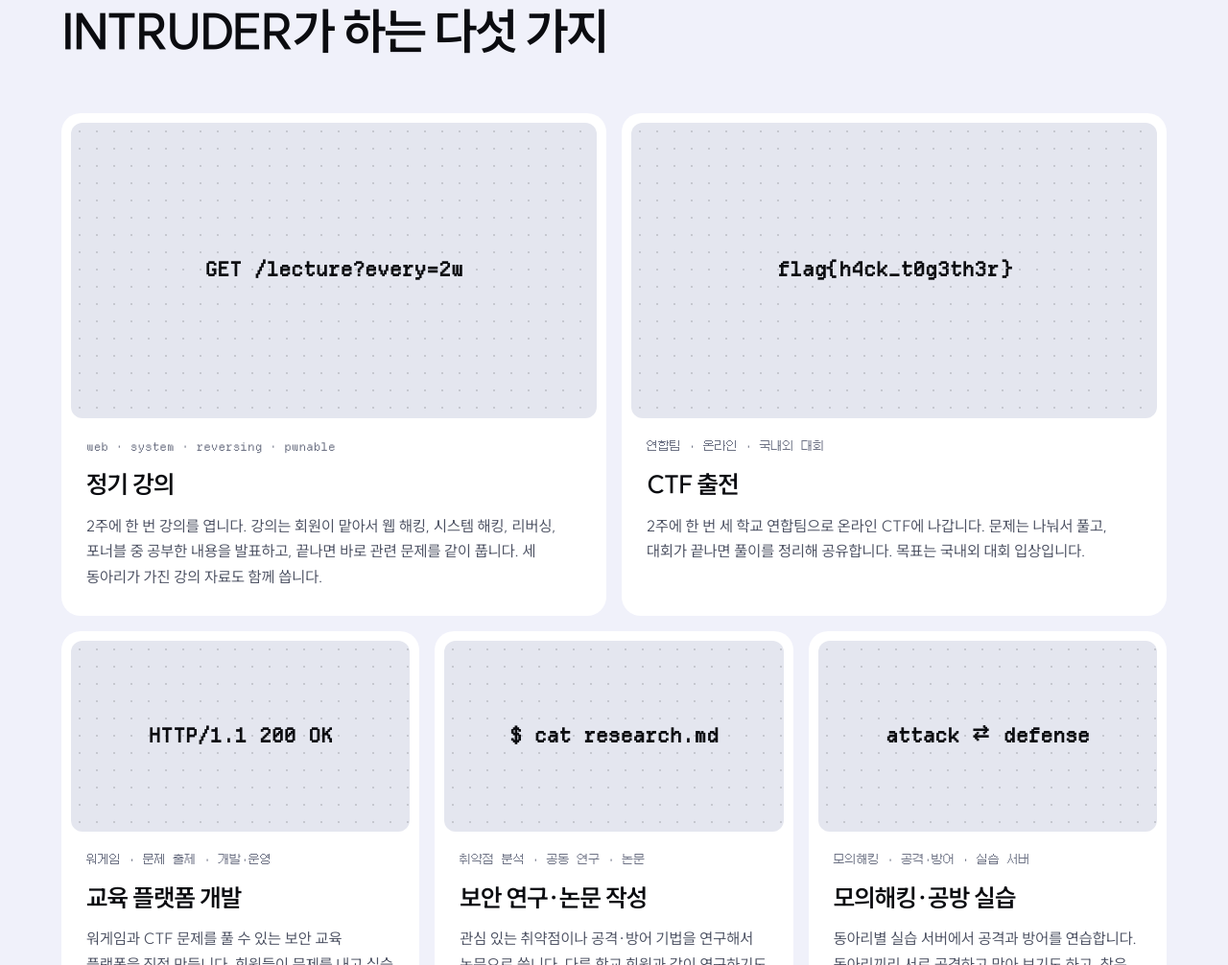
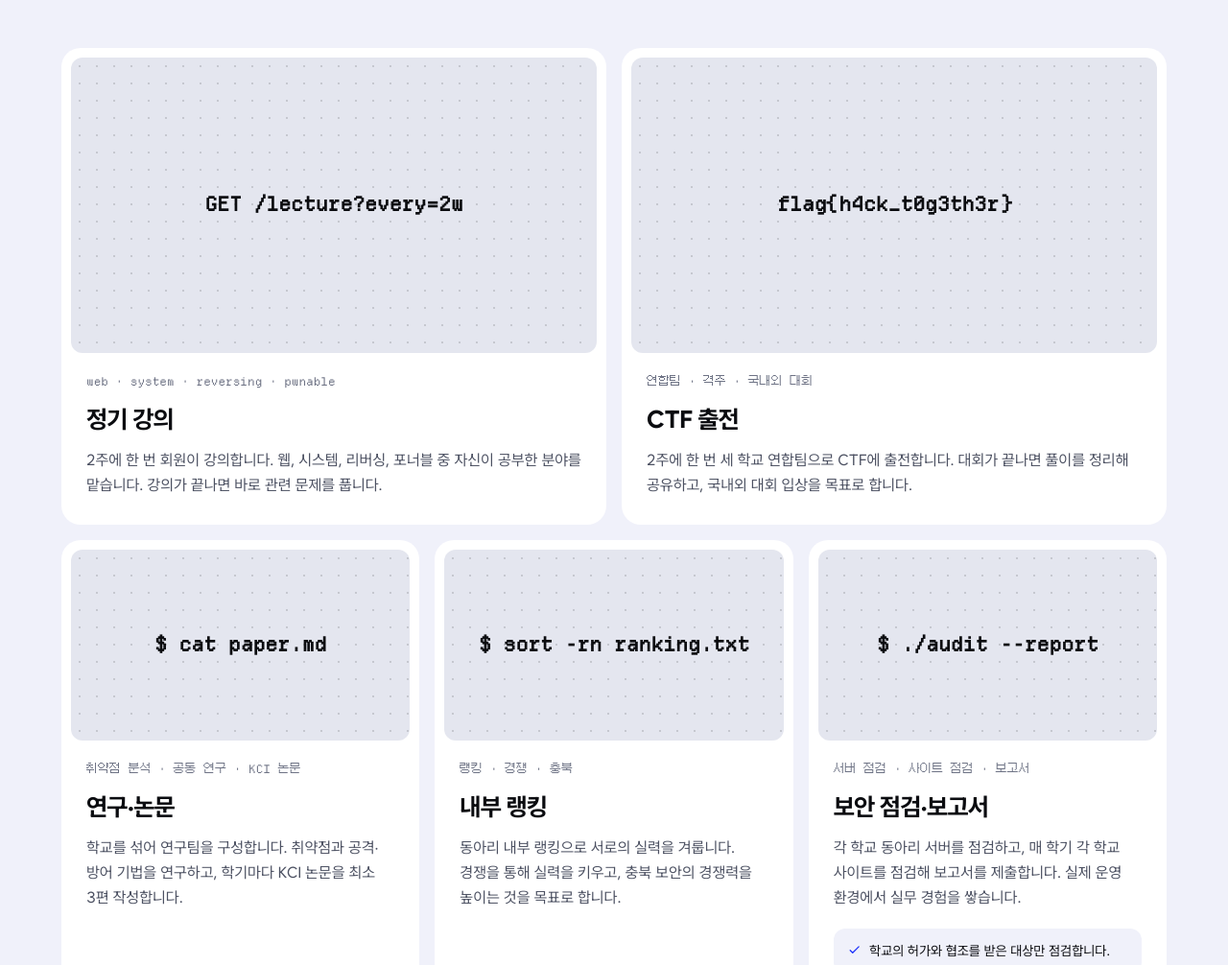
Before and after one commit to gaeul910/heukgaek-front, a plain HTML site: page dist/index.html in a window 1280 px wide. Shown: the part 1794-2800 px from the top of the page at 96% size. Drawn offline with Linux system fonts and the light colour scheme.

Commit message:
문구 개편과 한글 폰트를 Wanted Sans로 교체
- 히어로: 충북을 대표하는 보안 연합 동아리 INTRUDER!
- 소개를 "한 학교만으로는 부족했던 사람과 분야를 세 학교가 함께 채운다"는 이유 중심으로 다시 씀
- 활동 카드: 정기 강의, CTF, 연구·논문(학기마다 KCI 논문 최소 3편), 내부 랭킹, 보안 점검·보고서(허가받은 대상만)
- 운영 주기, 모집 STEP 문구를 실제 버튼 동작과 구글 폼 항목에 맞춤, og:url을 현재 주소로
- 한글 본문·제목 폰트를 SUIT에서 Wanted Sans로(OFL, tools/fonts-src/)

```diff
--- a/dist/index.html
+++ b/dist/index.html
@@ -4,14 +4,14 @@
   <meta charset="UTF-8">
   <meta name="viewport" content="width=device-width, initial-scale=1">
   <meta name="theme-color" content="#f0f1fa">
-  <meta name="description" content="청주대 CUHA, 서원대 SISL, 충북대 CERT가 함께 만든 충북 대학 보안 연합동아리 INTRUDER입니다. 정기 강의와 CTF 출전, 연구와 실습을 함께 진행합니다.">
+  <meta name="description" content="청주대 CUHA, 서원대 SISL, 충북대 CERT가 함께 만든 충북 대학 보안 연합동아리 INTRUDER입니다. 정기 강의, CTF 출전, 연구와 보안 점검으로 실무 경험을 쌓습니다.">
   <meta property="og:title" content="INTRUDER · 043 Forbidden? Hackbidden.">
   <meta property="og:description" content="청주대 CUHA, 서원대 SISL, 충북대 CERT가 함께 만든 충북 대학 보안 연합동아리 INTRUDER입니다.">
   <meta property="og:type" content="website">
-  <meta property="og:url" content="https://heukgaek-security.thoughtfulname1.chatgpt.site">
+  <meta property="og:url" content="https://cifrar.cju.ac.kr/blackhack/">
   <link rel="icon" href="assets/favicon.svg?v=043" type="image/svg+xml">
   <link rel="apple-touch-icon" href="assets/apple-touch-icon.png?v=043">
-  <link rel="preload" href="assets/fonts/suit-subset.woff2" as="font" type="font/woff2" crossorigin>
+  <link rel="preload" href="assets/fonts/wanted-subset.woff2" as="font" type="font/woff2" crossorigin>
   <link rel="stylesheet" href="styles.css">
   <title>INTRUDER · 충북 대학 보안 연합동아리</title>
   <script>document.documentElement.classList.add('js')</script>
@@ -57,7 +57,7 @@
       <div class="hero-bottom container">
         <h1 id="hero-title" class="hero-title reveal">043 Forbidden?<br><span class="accent">Hackbidden.</span></h1>
         <div class="hero-side reveal" style="--d:.15s">
-          <p class="hero-sub">청주대 CUHA, 서원대 SISL, 충북대 CERT가 함께 만든 보안 연합동아리입니다.</p>
+          <p class="hero-sub">충북을 대표하는 보안 연합 동아리 INTRUDER!</p>
           <div class="hero-actions">
             <a class="button" href="#join">지원하기<svg class="icon"><use href="#arrow"/></svg></a>
             <span class="scroll-hint" aria-hidden="true">Scroll to explore</span>
@@ -76,46 +76,46 @@
 
     <section id="about" class="about container section" aria-labelledby="about-title">
       <h2 id="about-title" class="section-label reveal">소개</h2>
-      <p class="statement reveal">혼자 문제를 붙잡고 있다가 막힌 적이 있다면, INTRUDER에는 물어볼 사람이 <span class="accent">세 학교만큼</span> 있습니다.</p>
-      <p class="about-body reveal">2주에 한 번은 회원이 직접 강의하고, 2주에 한 번은 연합팀으로 CTF에 나갑니다. 관심 분야가 맞으면 학교와 상관없이 팀을 꾸려 연구나 개발도 합니다. 대회가 끝나면 풀이를 정리해서 같이 봅니다.</p>
+      <p class="statement reveal">한 학교만으로는 부족했던 사람과 분야를 <span class="accent">세 학교</span>가 함께 채웁니다.</p>
+      <p class="about-body reveal">학교마다 잘하는 분야가 다릅니다. 각 학교의 강점을 서로 나누고, 함께 대회에 나가고 논문을 쓰며 경험을 쌓습니다. 이렇게 쌓은 경험이 회원들의 취업으로 이어지도록 돕는 것이 목표입니다.</p>
     </section>
 
     <section id="activities" class="activities container section" aria-labelledby="activities-title">
       <div class="section-head">
         <h2 id="activities-title" class="section-label reveal">활동</h2>
-        <p class="section-title reveal">INTRUDER가 하는 다섯 가지</p>
+        <p class="section-title reveal">INTRUDER의 다섯 가지 활동</p>
       </div>
       <ol class="activity-grid">
         <li class="card activity reveal">
           <div class="card-visual" aria-hidden="true"><code>GET /lecture?every=2w</code></div>
           <p class="tags">web · system · reversing · pwnable</p>
           <h3>정기 강의</h3>
-          <p class="desc">2주에 한 번 강의를 엽니다. 강의는 회원이 맡아서 웹 해킹, 시스템 해킹, 리버싱, 포너블 중 공부한 내용을 발표하고, 끝나면 바로 관련 문제를 같이 풉니다. 세 동아리가 가진 강의 자료도 함께 씁니다.</p>
+          <p class="desc">2주에 한 번 회원이 강의합니다. 웹, 시스템, 리버싱, 포너블 중 자신이 공부한 분야를 맡습니다. 강의가 끝나면 바로 관련 문제를 풉니다.</p>
         </li>
         <li class="card activity reveal" style="--d:.08s">
           <div class="card-visual" aria-hidden="true"><code>flag{h4ck_t0g3th3r}</code></div>
-          <p class="tags">연합팀 · 온라인 · 국내외 대회</p>
+          <p class="tags">연합팀 · 격주 · 국내외 대회</p>
           <h3>CTF 출전</h3>
-          <p class="desc">2주에 한 번 세 학교 연합팀으로 온라인 CTF에 나갑니다. 문제는 나눠서 풀고, 대회가 끝나면 풀이를 정리해 공유합니다. 목표는 국내외 대회 입상입니다.</p>
+          <p class="desc">2주에 한 번 세 학교 연합팀으로 CTF에 출전합니다. 대회가 끝나면 풀이를 정리해 공유하고, 국내외 대회 입상을 목표로 합니다.</p>
         </li>
         <li class="card activity reveal">
-          <div class="card-visual" aria-hidden="true"><code>HTTP/1.1 200 OK</code></div>
-          <p class="tags">워게임 · 문제 출제 · 개발·운영</p>
-          <h3>교육 플랫폼 개발</h3>
-          <p class="desc">워게임과 CTF 문제를 풀 수 있는 보안 교육 플랫폼을 직접 만듭니다. 회원들이 문제를 내고 실습 환경과 학습 자료를 정리하며, 플랫폼 개발과 운영에도 참여합니다.</p>
+          <div class="card-visual" aria-hidden="true"><code>$ cat paper.md</code></div>
+          <p class="tags">취약점 분석 · 공동 연구 · KCI 논문</p>
+          <h3>연구·논문</h3>
+          <p class="desc">학교를 섞어 연구팀을 구성합니다. 취약점과 공격·방어 기법을 연구하고, 학기마다 KCI 논문을 최소 3편 작성합니다.</p>
         </li>
         <li class="card activity reveal" style="--d:.08s">
-          <div class="card-visual" aria-hidden="true"><code>$ cat research.md</code></div>
-          <p class="tags">취약점 분석 · 공동 연구 · 논문</p>
-          <h3>보안 연구·논문 작성</h3>
-          <p class="desc">관심 있는 취약점이나 공격·방어 기법을 연구해서 논문으로 씁니다. 다른 학교 회원과 같이 연구하기도 하고, 결과는 동아리 안에서 공유합니다.</p>
+          <div class="card-visual" aria-hidden="true"><code>$ sort -rn ranking.txt</code></div>
+          <p class="tags">랭킹 · 경쟁 · 충북</p>
+          <h3>내부 랭킹</h3>
+          <p class="desc">동아리 내부 랭킹으로 서로의 실력을 겨룹니다. 경쟁을 통해 실력을 키우고, 충북 보안의 경쟁력을 높이는 것을 목표로 합니다.</p>
         </li>
         <li class="card activity reveal" style="--d:.16s">
-          <div class="card-visual" aria-hidden="true"><code>attack ⇄ defense</code></div>
-          <p class="tags">모의해킹 · 공격·방어 · 실습 서버</p>
-          <h3>모의해킹·공방 실습</h3>
-          <p class="desc">동아리별 실습 서버에서 공격과 방어를 연습합니다. 동아리끼리 서로 공격하고 막아 보기도 하고, 찾은 취약점은 분석해서 어떻게 막는지까지 익힙니다.</p>
-          <p class="safety"><svg class="icon"><use href="#check"/></svg>실습은 허가된 시스템과 전용 실습 환경에서만 진행합니다.</p>
+          <div class="card-visual" aria-hidden="true"><code>$ ./audit --report</code></div>
+          <p class="tags">서버 점검 · 사이트 점검 · 보고서</p>
+          <h3>보안 점검·보고서</h3>
+          <p class="desc">각 학교 동아리 서버를 점검하고, 매 학기 각 학교 사이트를 점검해 보고서를 제출합니다. 실제 운영 환경에서 실무 경험을 쌓습니다.</p>
+          <p class="safety"><svg class="icon"><use href="#check"/></svg>학교의 허가와 협조를 받은 대상만 점검합니다.</p>
         </li>
       </ol>
     </section>
@@ -123,13 +123,13 @@
     <section id="how" class="how container section" aria-labelledby="how-title">
       <div class="section-head">
         <h2 id="how-title" class="section-label reveal">운영 방식</h2>
-        <p class="section-title reveal">INTRUDER가 돌아가는 주기</p>
+        <p class="section-title reveal">INTRUDER의 활동 주기</p>
       </div>
       <ul class="stats">
-        <li class="stat reveal"><span class="freq">격주</span><h3>정기 강의</h3><p class="stat-desc">온라인 강의와 실습</p></li>
-        <li class="stat reveal" style="--d:.08s"><span class="freq">격주</span><h3>CTF</h3><p class="stat-desc">온라인 대회에 연합팀으로 출전</p></li>
+        <li class="stat reveal"><span class="freq">격주</span><h3>정기 강의</h3><p class="stat-desc">회원 강의와 관련 문제 풀이</p></li>
+        <li class="stat reveal" style="--d:.08s"><span class="freq">격주</span><h3>CTF</h3><p class="stat-desc">세 학교 연합팀으로 출전</p></li>
         <li class="stat reveal" style="--d:.16s"><span class="freq">월 1회</span><h3>오프라인 모임</h3><p class="stat-desc">세 동아리 합동 모임</p></li>
-        <li class="stat reveal" style="--d:.24s"><span class="freq">상시</span><h3>프로젝트·연구</h3><p class="stat-desc">온라인으로 하고, 필요하면 오프라인에서 만납니다</p></li>
+        <li class="stat reveal" style="--d:.24s"><span class="freq">매 학기</span><h3>보안 점검</h3><p class="stat-desc">각 학교 사이트 점검과 보고서 제출</p></li>
       </ul>
     </section>
 
@@ -139,10 +139,10 @@
         <p class="section-title reveal">첫 모집 대상은 청주대 CUHA, 서원대 SISL, 충북대 CERT 회원입니다.</p>
       </div>
       <ol class="steps">
-        <li class="step reveal"><span class="step-num">STEP 01</span><h3>XSS 문제 풀기</h3><p>지원하기를 누르면 XSS 기초 문제가 나옵니다. 풀면 지원서로 넘어갑니다.</p></li>
-        <li class="step reveal" style="--d:.08s"><span class="step-num">STEP 02</span><h3>지원서 작성</h3><p>구글 폼에 관심 분야와 지원 동기를 적어 주세요.</p></li>
+        <li class="step reveal"><span class="step-num">STEP 01</span><h3>XSS 문제 풀기</h3><p>아래 '문제 풀러 가기'를 누르면 XSS 기초 문제가 열립니다. 문제를 풀면 같은 페이지에 지원서가 나타납니다.</p></li>
+        <li class="step reveal" style="--d:.08s"><span class="step-num">STEP 02</span><h3>지원서 작성</h3><p>구글 폼에 기본 정보와 지원 동기를 작성합니다. 지원 동기 끝에 사용한 페이로드를 함께 적어 주세요.</p></li>
       </ol>
-      <p class="notice reveal">모집 일정은 소속 동아리 공지에서 확인해 주세요.</p>
+      <p class="notice reveal">모집 일정은 소속 동아리 공지에서 확인해 주세요. 기업과 학교의 후원·협조도 환영합니다.</p>
 
       <div class="cta reveal">
         <p class="cta-code">HTTP/1.1 401 Unauthorized</p>
--- a/dist/styles.css
+++ b/dist/styles.css
@@ -1,6 +1,6 @@
 /* INTRUDER 043: light, blue accent, rounded cards. Self-hosted fonts cut to the site's characters by tools/subset_font.py:
-   SUIT (body, Korean headlines), Departure Mono (pixel display + code), Galmuri11 (pixel Hangul inside mono labels). */
-@font-face{font-family:'SUIT Subset';src:url(assets/fonts/suit-subset.woff2) format('woff2');font-weight:100 900;font-style:normal;font-display:swap}
+   Wanted Sans (body, Korean headlines), Departure Mono (pixel display + code), Galmuri11 (pixel Hangul inside mono labels). */
+@font-face{font-family:'Wanted Sans Subset';src:url(assets/fonts/wanted-subset.woff2) format('woff2');font-weight:400 1000;font-style:normal;font-display:swap}
 @font-face{font-family:'Departure Mono';src:url(assets/fonts/departure-subset.woff2) format('woff2');font-weight:400;font-style:normal;font-display:swap}
 @font-face{font-family:'Galmuri11';src:url(assets/fonts/galmuri11-subset.woff2) format('woff2');font-weight:400;font-style:normal;font-display:swap}
 :root{
@@ -19,7 +19,7 @@
   --gutter:max(5vw,20px);
   --maxw:1320px;
   --header-h:72px;
-  --sans:'SUIT Subset',-apple-system,BlinkMacSystemFont,system-ui,'Apple SD Gothic Neo','Malgun Gothic',sans-serif;
+  --sans:'Wanted Sans Subset',-apple-system,BlinkMacSystemFont,system-ui,'Apple SD Gothic Neo','Malgun Gothic',sans-serif;
   --mono:'Departure Mono','Galmuri11',ui-monospace,'SF Mono',SFMono-Regular,Menlo,Consolas,'Liberation Mono',monospace;
   --ease:cubic-bezier(.16,1,.3,1);
   /* names the challenge page (challenge/challenge.css) reads */
```
Also changed, not shown: dist/challenge/index.html (+1 -1 lines), dist/assets/fonts/galmuri11-subset.woff2, dist/assets/fonts/suit-subset.woff2 (deleted), dist/assets/fonts/wanted-subset.woff2 (added), tools/fonts-src/LICENSE-WantedSans.txt, tools/fonts-src/SUIT-Variable.woff2 (deleted), 2 other files.
